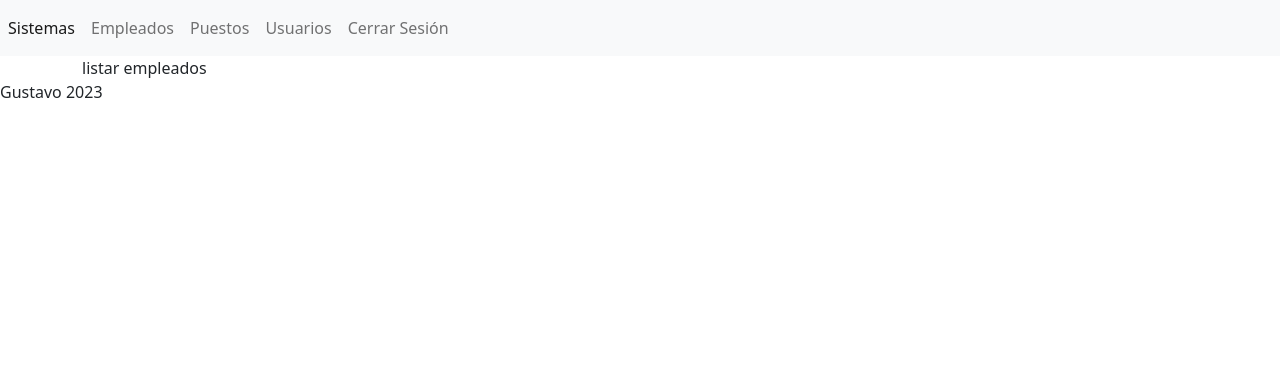
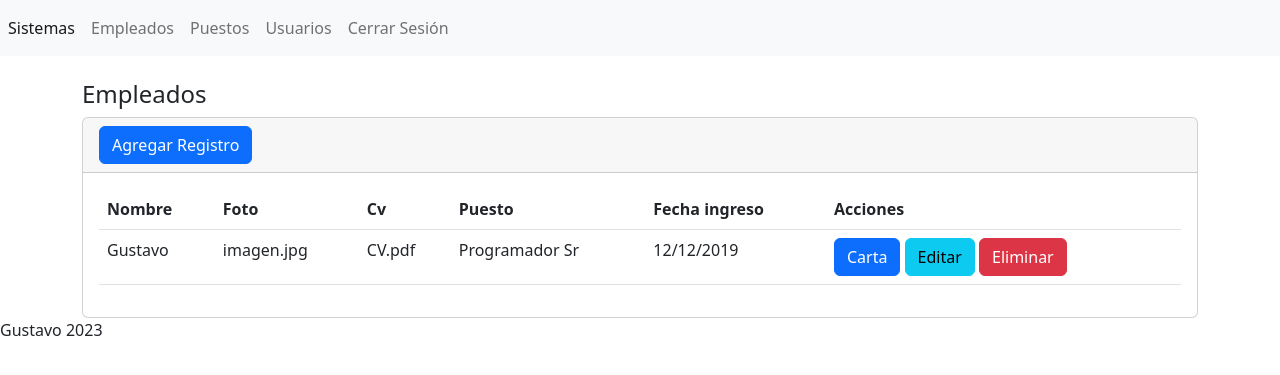
Before and after one commit to Tavo-21/App1-Gi1, a PHP site: page /app1/secciones/empleados/ in a window 1280 px wide. Shown: the top 375 px of the page. Run offline with PHP 8.4, Linux system fonts and the light colour scheme.

Commit message:
Segundo commit: Empleados-Formulario

```diff
--- a/secciones/empleados/editar.php
+++ b/secciones/empleados/editar.php
@@ -0,0 +1,4 @@
+<?php include("../../templates/header.php");?>
+
+Editar Empleados
+<?php include("../../templates/footer.php");?>
--- a/secciones/empleados/index.php
+++ b/secciones/empleados/index.php
@@ -1,4 +1,40 @@
-<?php include("../../templates/header.php");?>
+<?php include("../../templates/header.php"); ?>
+<br />
+<h4>Empleados</h4>
+<div class="card">
+    <div class="card-header">
+        <a name="" id="" class="btn btn-primary" href="crear.php" role="button">Agregar Registro</a>
+    </div>
+    <div class="card-body">
+        <div class="table-responsive-sm">
+            <table class="table">
+                <thead>
+                    <tr>
+                        <th scope="col">Nombre</th>
+                        <th scope="col">Foto</th>
+                        <th scope="col">Cv</th>
+                        <th scope="col">Puesto</th>
+                        <th scope="col">Fecha ingreso</th>
+                        <th scope="col">Acciones</th>
+                    </tr>
+                </thead>
+                <tbody>
+                    <tr class="">
+                        <td scope="row">Gustavo </td>
+                        <td>imagen.jpg</td>
+                        <td>CV.pdf</td>
+                        <td>Programador Sr</td>
+                        <td>12/12/2019</td>
+                        <td><a name="" id="" class="btn btn-primary"  href="#" role="button">Carta</a>
+                        <a name="" id="" class="btn btn-info" href="#" role="button">Editar</a>
+                        <a name="" id="" class="btn btn-danger" href="#" role="button">Eliminar</a></td>
+                    </tr>
 
-listar empleados
-<?php include("../../templates/footer.php");?>
+                </tbody>
+            </table>
+        </div>
+
+
+    </div>
+</div>
+<?php include("../../templates/footer.php"); ?>
--- a/secciones/puestos/crear.php
+++ b/secciones/puestos/crear.php
@@ -0,0 +1,3 @@
+<?php include("../../templates/header.php");?>
+Crear Puestos
+<?php include("../../templates/footer.php");?>
--- a/secciones/puestos/editar.php
+++ b/secciones/puestos/editar.php
@@ -0,0 +1,3 @@
+<?php include("../../templates/header.php");?>
+Editar Puestos
+<?php include("../../templates/footer.php");?>
--- a/secciones/usuarios/crear.php
+++ b/secciones/usuarios/crear.php
@@ -0,0 +1,3 @@
+<?php include("../../templates/header.php");?>
+Crear usuarios
+<?php include("../../templates/footer.php");?>
--- a/secciones/usuarios/editar.php
+++ b/secciones/usuarios/editar.php
@@ -0,0 +1,3 @@
+<?php include("../../templates/header.php");?>
+Editar Usuarios
+<?php include("../../templates/footer.php");?>
```
Also changed, not shown: secciones/empleados/crear.php (+67 -0 lines).
